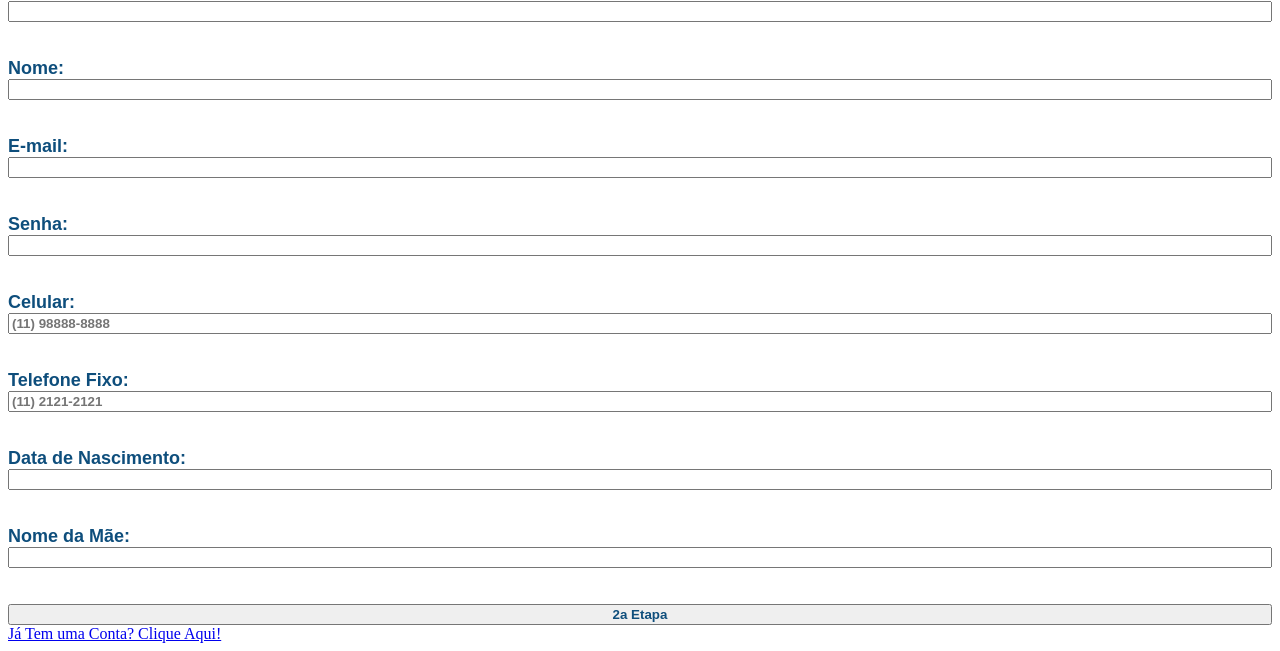
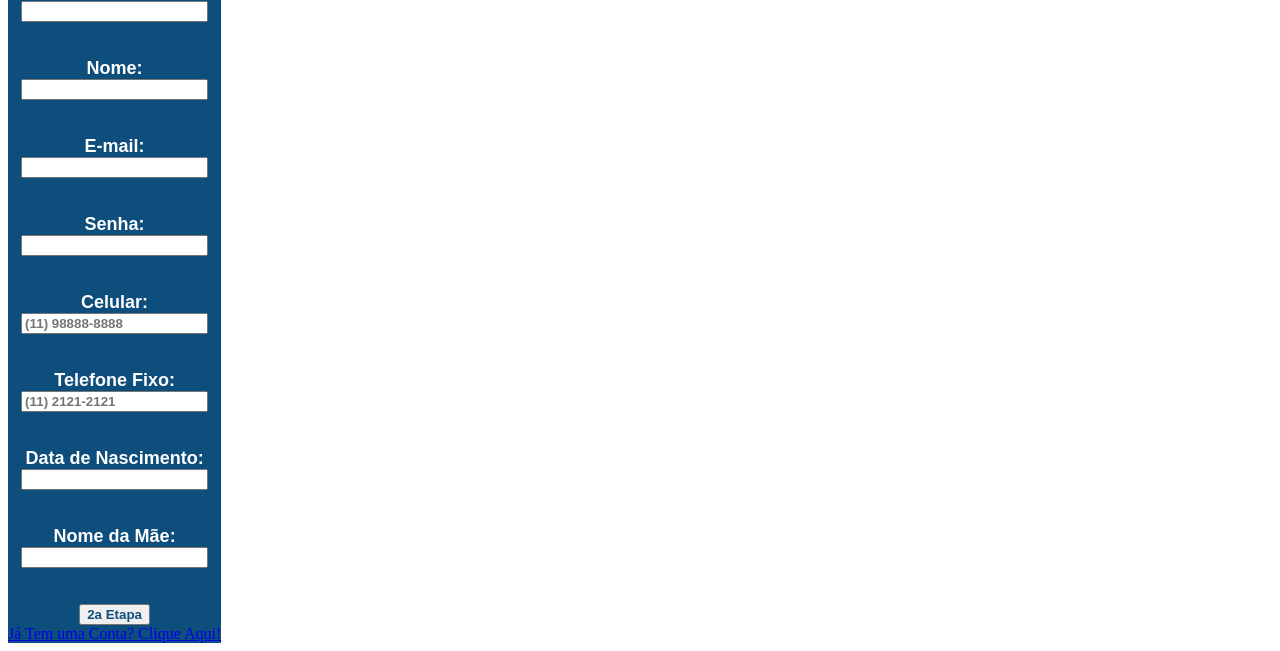
Before and after one commit to Apolock33/Projeto_Telecall, a PHP site: page /PHP/cadastro_de_usuarios.php in a window 1280 px wide. Shown: the part 373-1024 px from the top of the page. Run offline with PHP 8.4, Linux system fonts and the light colour scheme; some libraries are stand-ins or nearby versions.

Commit message:
Finalização Do Projeto

```diff
--- a/Pages/CSS/Cadastro.css
+++ b/Pages/CSS/Cadastro.css
@@ -7,19 +7,27 @@
   margin: 60px auto;
   max-width: 300px;
 }
-
-
-
-form .inputs{
+.formulario{
+  display: flex;
+  align-items: center;
+}
+form{
+  background-color: #0e4e7c;
+  max-width: 900px;
   display: flex;
   flex-direction: column;
   justify-content: center;
+  align-items: center;
 }
-
+.inputs{
+  display: flex;
+  flex-direction: column;
+  align-items: center;
+}
 div label {
   font-size: 18px !important;
   font-family: 'santico', sans-serif;
-  color: #0e4e7c;
+  color: #ffffff;
   font-weight: bold;
 }
 
--- a/Pages/PHP/2fa.php
+++ b/Pages/PHP/2fa.php
@@ -1,3 +1,4 @@
+
 <!DOCTYPE html>
 <html lang="en">
 
@@ -123,6 +124,8 @@ if (isset($dados['btn'])) {
         }
     }
 
+
+
     if (isset($dados['celular'])) {
 
         if ($resultado['usu_celular'] == $dados['celular']) {
--- a/Pages/PHP/cadastro_de_usuarios.php
+++ b/Pages/PHP/cadastro_de_usuarios.php
@@ -5,15 +5,17 @@
   <meta charset="UTF-8">
   <meta http-equiv="X-UA-Compatible" content="IE=edge">
   <meta name="viewport" content="width=device-width, initial-scale=1.0">
-  <link rel="stylesheet" href="../CSS/Cadastro.css">
+  <link rel="stylesheet" type="text/css" href="../CSS/Cadastro.css">
   <title>Telecall - Cadastro de Usuário</title>
 </head>
 
 <body>
-  <form action="" method="POST">
   <div class="logo">
     <img src="../../Assets/Logo/telecall-logo.png" alt="logoCadastro">
   </div>
+  <section class='formulario'>
+    <form action="" method="POST">
+
       <div class="inputs">
         <label for="cpf">CPF:</label>
         <input type="text" name="cpf" id="cpf" value="<?php if (isset($_POST["cpf"])) echo $_POST["cpf"] ?>" />
@@ -59,7 +61,7 @@
       </div>
 
     </form>
-
+  </section>
 </body>
 
 </html>
--- a/Pages/PHP/home.php
+++ b/Pages/PHP/home.php
@@ -8,11 +8,6 @@ $mae = $_SESSION['mae'];
 $celular = $_SESSION['celular'];
 $nascimento = $_SESSION['nascimento'];
 $cpf = $_SESSION['cpf'];
-if ($_SESSION['admin'] == 1 || $_SESSION['admin'] == 0) {
-} else {
-    session_destroy();
-    header('Location: index.php');
-}
 ?>
 
 <!DOCTYPE html>
--- a/Pagina_Perfil/index.html
+++ b/Pagina_Perfil/index.html
@@ -6,7 +6,7 @@
     <meta name="viewport" content="width=device-width, initial-scale=1.0">
     <link rel="stylesheet" href="style.css">
     <link rel="stylesheet" href="https://cdn.jsdelivr.net/npm/bootstrap-icons@1.3.0/font/bootstrap-icons.css">
-    <title>Document</title>
+    <title>Perfil - Carlos Alberto</title>
 </head>
 <body>
     <div class="container-fluid">
@@ -16,7 +16,7 @@
             <img src="IMG_20210512_234608.jpg" alt="" srcset="">
         </div>
             <div class="content">
-                <h3>Christian Miguel</h3>
+                <h3>Carlos Alberto</h3>
                 <p>Estágiario Telecall</p>
 
 
@@ -24,7 +24,7 @@
                     <li><i class="bi bi-instagram"></i></li>
                     <li><i class="bi bi-github"></i></li>
                     <li><i class="bi bi-telegram"></i></li>
-                    <a href="../Pages/PHP/index.php" target="_blank" rel="noopener noreferrer"> <li><i class="bi bi-file-earmark-code-fill"></i></li></a>
+                    <a href="../Pages/PHP/home.php" rel="noopener noreferrer"> <li><i class="bi bi-file-earmark-code-fill"></i></li></a>
 
                 </ul>
             </div>
--- a/Pagina_Perfil/style.css
+++ b/Pagina_Perfil/style.css
@@ -5,7 +5,7 @@
 }
 
 body{
-    background-color:#392F5A;
+    background-color:#002962;
 }
 
 div.box{
@@ -83,7 +83,7 @@ div.box{
 }
 
 i{
-    color: #392F5A;
+    color: #800016;
 }
 
 
```
Lines whose indentation alone changed are shown as unchanged.
